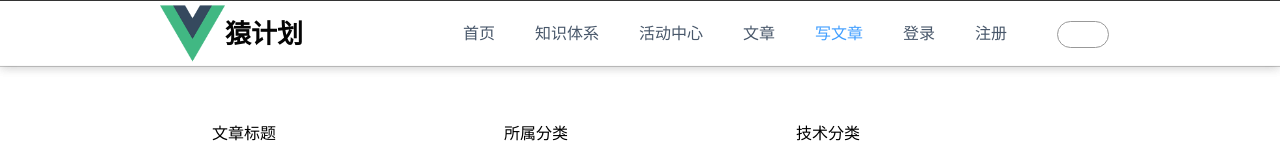
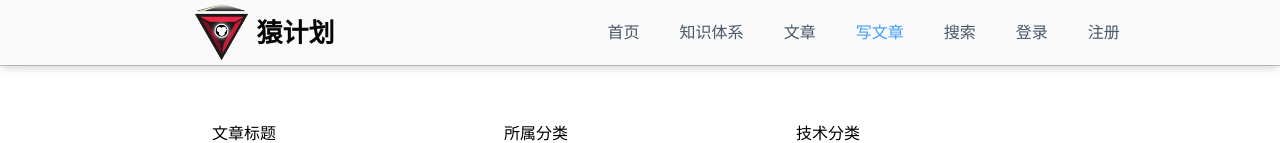
Before and after one commit to zhangyongjie1997/YJH, a Vue app: page /#/write in a window 1280 px wide. Shown: the top 143 px of the page. Built offline with nearby package versions, Linux system fonts and the light colour scheme; a small style sheet from the web is missing.

Commit message:
导航栏样式改动，搜索框隐藏

```diff
--- a/src/base/Top.vue
+++ b/src/base/Top.vue
@@ -3,10 +3,10 @@
     <header :style="fixedStyle">
       <div id="view">
         <div id="logo">
-          <img class="logo-img fl" src="../assets/logo.png" alt="logo">
+          <img class="logo-img fl" src="../assets/logo1.png" alt="logo">
           <router-link tag="h2" to="/home" class="logo-title fl pointer">猿计划</router-link>
         </div>
-        <nav class="nav fl">
+        <nav class="nav">
           <ul class="nav-menu fr">
             <li class="nav-menu-items pointer" v-if="ifLogin">
               <router-link tag="a" to="/personal">个人中心</router-link>
@@ -18,13 +18,20 @@
               <router-link tag="a" to="/knowledge">知识体系</router-link>
             </li>
             <li class="nav-menu-items pointer">
-              <a href="javascript:void(0)">活动中心</a>
-            </li>
-            <li class="nav-menu-items pointer">
               <router-link tag="a" to="/articles">文章</router-link>
             </li>
             <li class="nav-menu-items" id="nav-write">
               <router-link tag="a" to="/write">写文章</router-link>
+            </li>
+            <li class="nav-menu-items pointer">
+              <a href="javascript:void(0)"><label class="pointer" for="check">搜索</label></a>
+              <input type="checkbox" id="check" style="display:none;">
+              <div class="search">
+                <input :class="{'has':ifInput,'unhas':!ifInput}" type="text" v-model="searchContent">
+                <span class="searchBtn">
+                  <i @click="search" class="iconfont icon-sousuo"></i>
+                </span>
+              </div>
             </li>
             <li class="nav-menu-items pointer" v-if="!ifLogin" id="nav-login">
               <router-link tag="a" to="/login">登录</router-link>
@@ -32,24 +39,17 @@
             <li class="nav-menu-items pointer" v-if="!ifLogin" id="nav-signIn">
               <router-link tag="a" to="/register">注册</router-link>
             </li>
-            <div class="search">
-              <input :class="{'has':ifInput,'unhas':!ifInput}" type="text" v-model="searchContent">
-              <span class="searchBtn">
-                <i @click="search" class="iconfont icon-sousuo"></i>
-              </span>
-            </div>
-            <div class="fl pointer" id="nav-photo" v-if="ifLogin" :style="{backgroundImage:'url('+avatar+')'}">
+            <li class="fl pointer" id="nav-photo" v-if="ifLogin" :style="{backgroundImage:'url('+avatar+')'}">
               <div id="photo-nav-list">
                 <ul>
                   <router-link to="/personal" tag="li" id="photo-nav-list-personInfo">个人中心</router-link>
                   <li id="photo-nav-list-exit" @click="exit">退出</li>
                 </ul>
               </div>
-            </div>
+            </li>
           </ul>
         </nav>
       </div>
-      <div class="headerPlaceHolder"></div>
     </header>
   </div>
 </template>
@@ -65,12 +65,16 @@
         searchContent: '',
         ifInput: false,
         time: null,
-        fixedStyle:{}
+        fixedStyle: {}
       }
     },
     created() {
+      this.init();
       this.getAvatar();
-      this.init();
+    },
+    beforeRouteLeave(to, from, next) {
+      window.removeEventListener('scroll', scroll);
+      next();
     },
     computed: {
       ifLogin() {
@@ -82,8 +86,8 @@
         const scroll = () => {
           if (document.documentElement.scrollTop >= 200) {
             this.fixedStyle = {
-              position:'fixed',
-              top:0+'px'
+              position: 'fixed',
+              top: 0 + 'px'
             };
           } else {
             this.fixedStyle = {};
@@ -123,15 +127,20 @@
 
 <style scoped>
   .search {
-    left: 30px;
-    position: relative;
-    display: inline-block;
+    position: absolute;
     height: 64px;
+    top: 0px;
+    right: 39px;
     text-align: center;
     line-height: 64px;
-    margin-left: 20px;
+    transition: all .4s ease;
+    opacity: 0;
+    z-index: -100;
   }
-
+  #check:checked~.search{
+    opacity: 1;
+    top:50px;
+  }
   .search input.unhas {
     width: 30px;
     outline: none;
@@ -167,47 +176,59 @@
   }
 
   header {
+    position: absolute;
     width: 100%;
     height: 65px;
+    margin-top: 0px;
+    top: 0px;
+    z-index: 100;
     box-shadow: 0 2px 10px 0 rgba(0, 0, 0, 0.1), 0 1px rgba(0, 0, 0, 0.1);
-    z-index: 100;
-    position: absolute;
-    top: 0px;
     background-color: rgb(250, 250, 250);
-    border-top: 1px solid #333;
-    margin-top: 0px;
     transition: all .5s ease;
   }
 
-  .headerPlaceHolder {
-    width: 100%;
-    height: 64px;
-    background-color: #fff;
+
+  #view {
+    height: 100%;
+    width: 75%;
+    margin: 0 auto;
   }
 
-  header #view {
-    margin: 0 auto;
-    width: 75%;
+  #logo {
+    padding-left: 3%;
   }
 
-  header #view #logo .logo-img {
+  #logo .logo-img {
     cursor: pointer;
     height: 65px;
     transition: all linear .5s;
   }
 
-  header #view #logo .logo-img:hover {
+  #logo .logo-img:hover {
     transform: rotateY(360deg);
   }
 
-  header #view #logo h2 {
+  #logo h2 {
     line-height: 65px;
     color: #050505;
     font-size: 26px;
   }
 
+  .nav {
+    display: inline-block;
+    width: 75%;
+    ;
+  }
+
   .nav-menu {
+    position: absolute;
+    top: 0;
+    left: 42%;
     clear: both;
+  }
+
+  .nav-menu:first-child {
+    margin-left: 30px;
   }
 
   /* .nav-menu::before{
@@ -222,17 +243,13 @@
   .nav-menu-items {
     float: left;
     height: 60px;
-    margin: 0 0 0 40px;
+    margin-left: 40px;
     border-bottom-color: rgba(0, 0, 0, 0);
     transition: all 0.2s;
   }
 
   .nav-menu-items:hover {
     border-bottom: 3px solid #409EFF;
-  }
-
-  .nav-menu:first-child {
-    margin-left: 120px;
   }
 
   .nav-menu-items a {
@@ -246,11 +263,11 @@
   }
 
   #nav-photo {
+    position: relative;
     width: 50px;
     height: 50px;
-    position: relative;
-    top: 8px;
-    left: 20px;
+    top: 10px;
+    left: 30px;
     background-size: 50px 50px;
     border-radius: 50%;
     box-shadow: 0 0 2px #ccc;
--- a/src/base/goTop.vue
+++ b/src/base/goTop.vue
@@ -22,6 +22,10 @@ export default {
       showGoTop:false,
       scrollTop:0
     }
+  },
+  beforeRouteLeave (to, from, next) {
+    window.removeEventListener('scroll',start);
+    next();
   },
   mounted(){
     this.init();
--- a/src/components/Content.vue
+++ b/src/components/Content.vue
@@ -148,7 +148,6 @@
           try {
             return val.slice(3, (val.length) - 4);
           } catch (e) {
-            console.log(e);
             this.getArtcle();
           }
         }
--- a/src/components/Home.vue
+++ b/src/components/Home.vue
@@ -159,7 +159,6 @@
       goTop
     }
   }
-
 </script>
 
 <style scoped lang="less">
```
